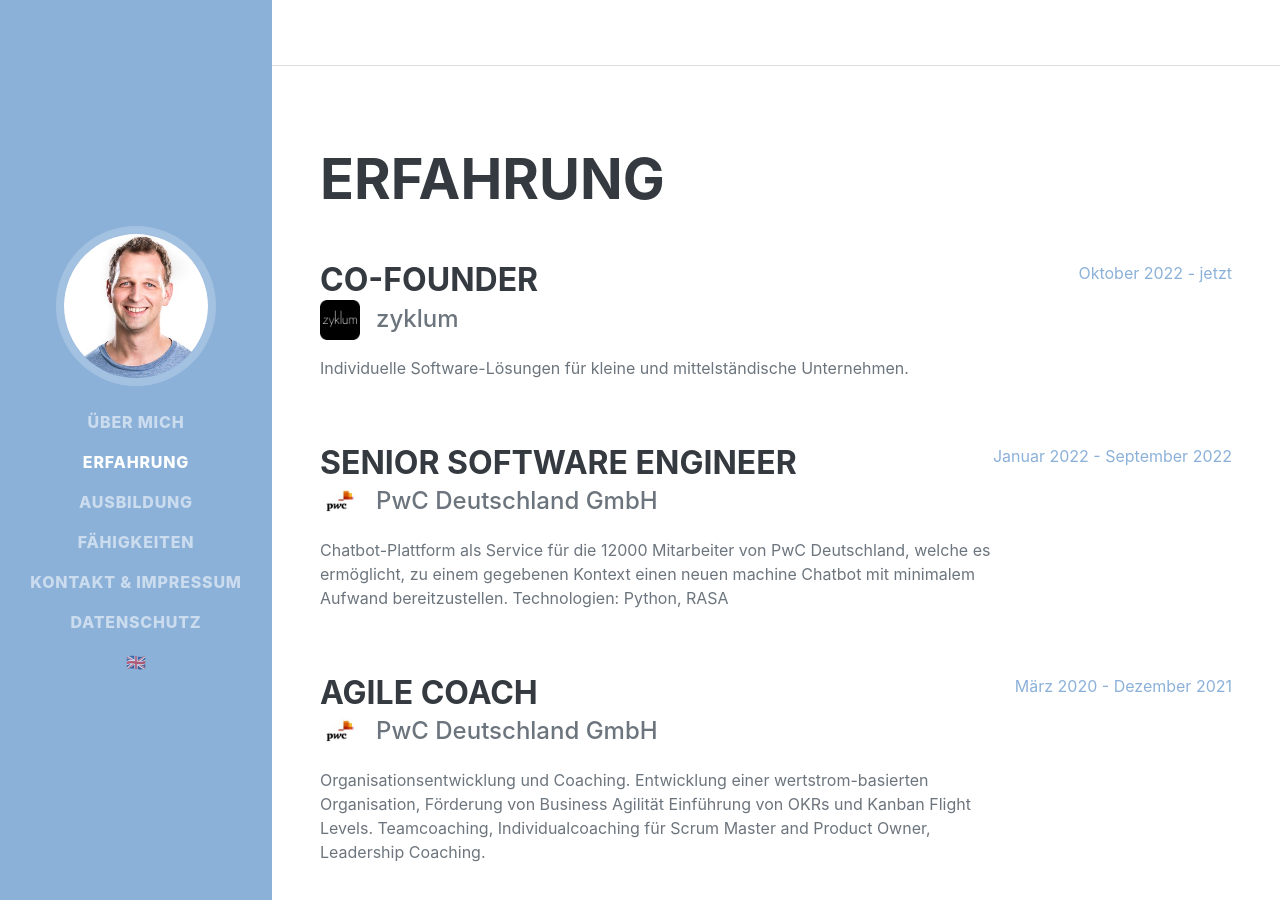
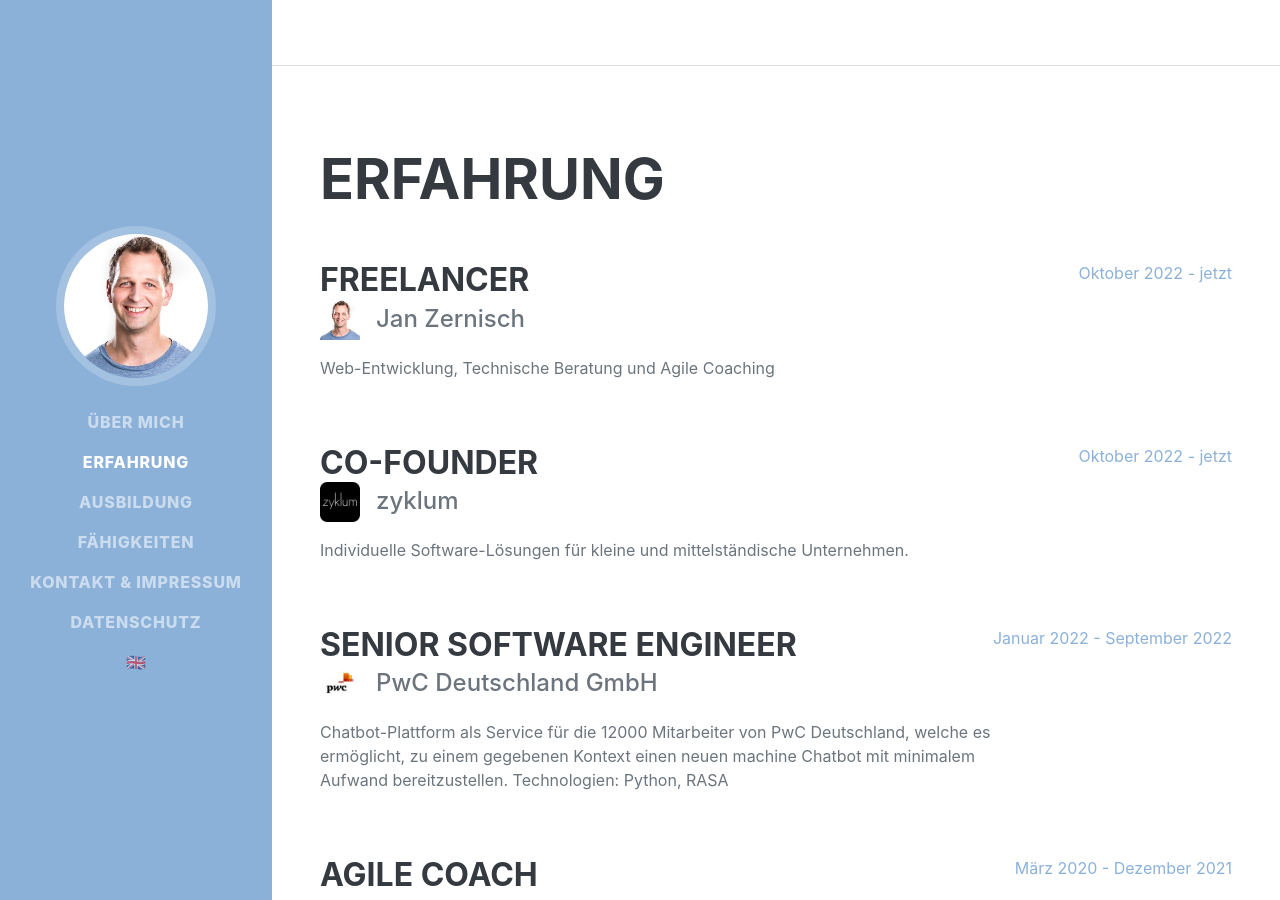
Before and after one commit to jzernisch/jzernisch.github.io, a Jekyll site: the page built from index.html, in a window 1280 px wide and 900 px high, scrolled down 1735 px. Built offline with Jekyll 4.4.1, drawn with Linux system fonts in a browser that asks for light colours; nearby versions of some CDN libraries; some web fonts are replaced.

Commit message:
Add Freelancer to experience section

```diff
--- a/en/index.html
+++ b/en/index.html
@@ -19,6 +19,12 @@ about_section:
     - heading: What others say
       text: Take a look at the recommendations section on <a href="https://www.linkedin.com/in/jzernisch">my LinkedIn profile</a>.
 jobs:
+    - role: Freelancer
+      company_name: Jan Zernisch
+      company_logo: assets/img/profile.png
+      company_url: https://jzernisch.com
+      timeframe: October 2022 - present
+      description: Web development, technical consulting and agile coaching
     - role: Senior Software Engineer
       company_name: PwC Deutschland GmbH
       company_logo: /assets/img/pwc.jpeg
--- a/index.html
+++ b/index.html
@@ -19,6 +19,12 @@ about_section:
     - heading: Was andere sagen über mich sagen
       text: Werft einen Blick auf die Empfehlungen in <a href="https://www.linkedin.com/in/jzernisch">meinem LinkedIn-Profil</a>.
 jobs:
+    - role: Freelancer
+      company_name: Jan Zernisch
+      company_logo: assets/img/profile.png
+      company_url: https://jzernisch.com
+      timeframe: Oktober 2022 - jetzt
+      description: Web-Entwicklung, Technische Beratung und Agile Coaching
     - role: Co-Founder
       company_name: zyklum
       company_logo: assets/img/zyklum.jpeg
```
